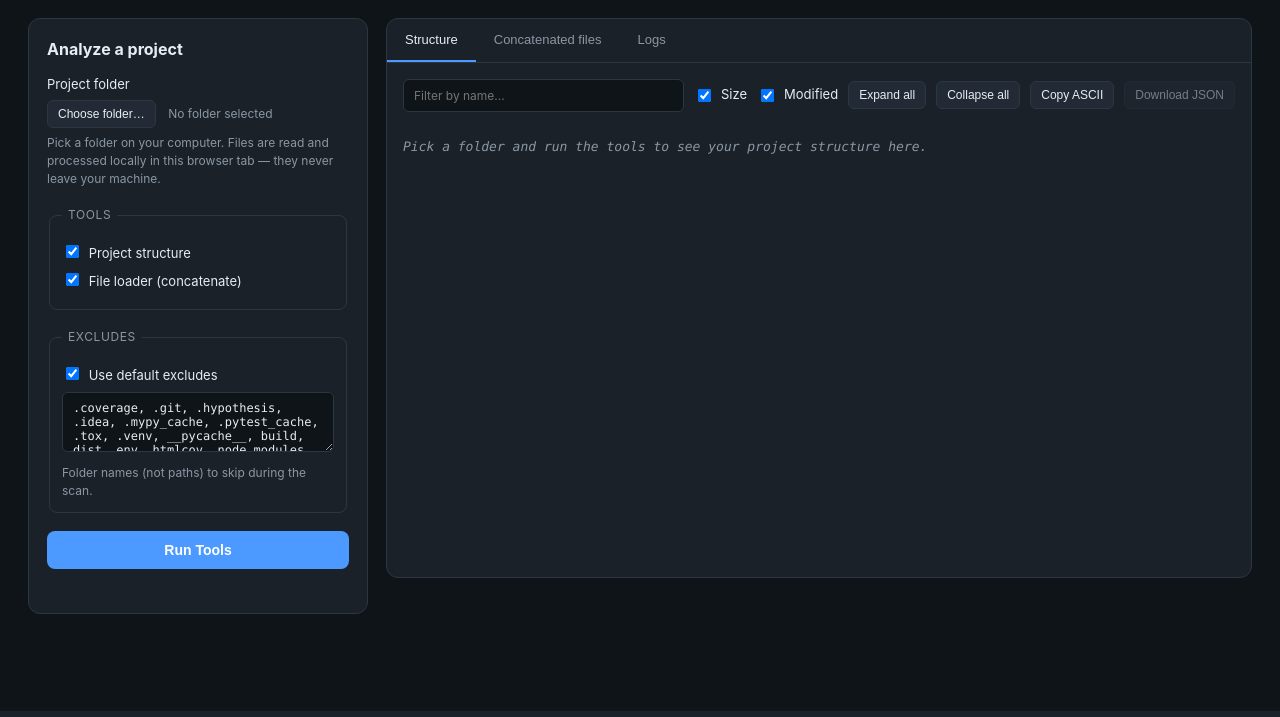
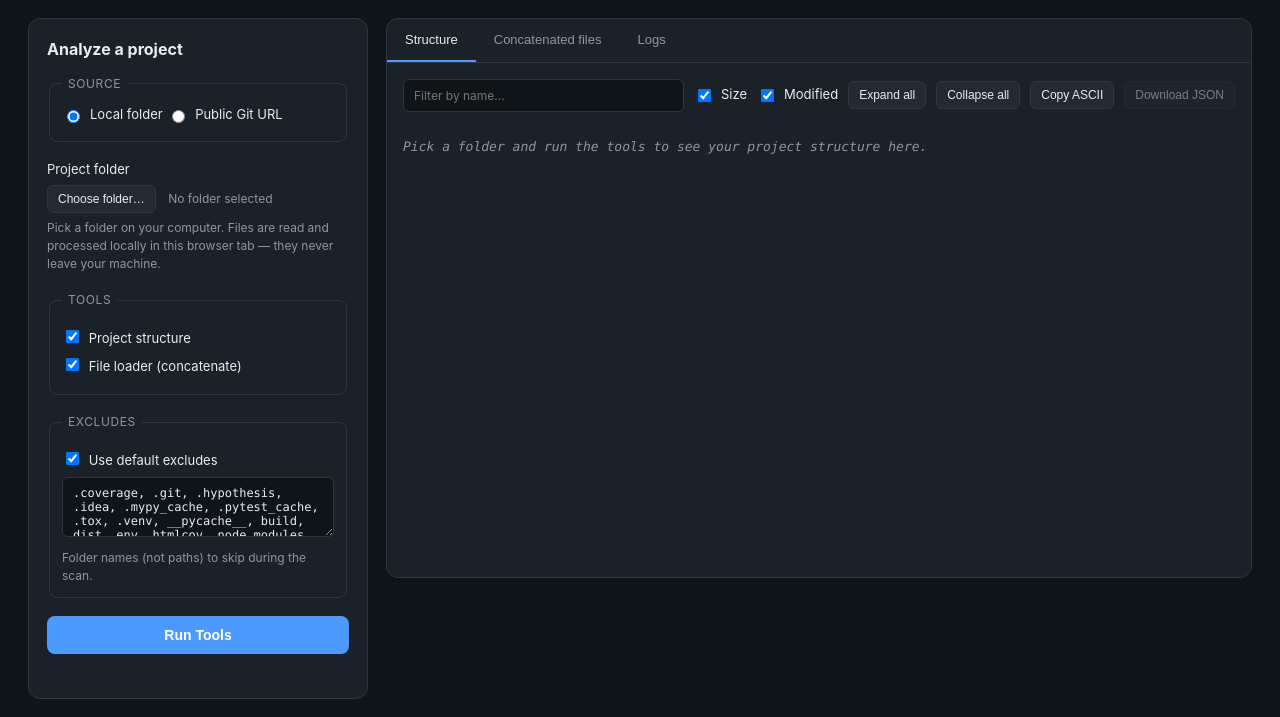
Before and after one commit to sidbetatester/AI-Dev-Kit, a Flask app: page / in a window 1280 px wide. Shown: the part 89-806 px from the top of the page. Run offline with Flask 3, Linux system fonts and the light colour scheme; some libraries are stand-ins or nearby versions.

Commit message:
Add public-repo URL mode to the web app (client-side clone)
Web app now has a "Source" toggle: "Local folder" (existing) and "Public Git
URL". Git mode clones a PUBLIC repo entirely client-side via isomorphic-git
(lazy-loaded ESM from CDN) into an in-memory memfs volume, then copies it into
the same Pyodide /work/<root> MEMFS so the existing run-tools flow is reused.

- No backend cloning: app.py stays a thin static host (honors "no server").
- Public repos only, no token; user's own machine files are never uploaded.
- In-memory FS (memfs) => nothing persists to disk/IndexedDB, no cleanup.
- CORS proxy required (browsers can't speak raw git); default cors.isomorphic-git.org,
  user-editable in an "Advanced" field, with disclosure.
- Exclude-dir parity with the folder picker (placeholders incl. default .git).
- repoNameFromUrl parses via new URL() and sanitizes to a safe slug.
- ensureGitLibs resets its memoized promise on import failure (retryable).

Also completed a desktop-vs-web parity audit (reported to user). Remaining web
gaps are documented; several desktop features (open file / reveal in explorer /
copy absolute path) are browser-impossible by design.

Code review: PASS. Smoke test (webapp/smoke_test.py) passes; /core allowlist
still serves only the 2 core modules.

Notes: gunicorn caches Jinja templates (--reload only watches .py) — restart the
workflow after template edits. Could not run an in-browser end-to-end clone test
from this environment (no node; browser is the real runtime); CDN modules verified
reachable (200) and usage follows the canonical isomorphic-git browser pattern.

```diff
--- a/webapp/static/css/style.css
+++ b/webapp/static/css/style.css
@@ -76,7 +76,7 @@ input[type="file"] {
   color: var(--muted);
 }
 
-textarea, input[type="search"] {
+textarea, input[type="search"], .text-input {
   width: 100%;
   background: var(--bg);
   border: 1px solid var(--border);
@@ -89,6 +89,16 @@ textarea, input[type="search"] {
 }
 
 input[type="search"] { font-family: inherit; }
+.text-input { font-family: inherit; }
+
+details.advanced { margin-top: 8px; }
+details.advanced summary {
+  cursor: pointer;
+  font-size: 12px;
+  color: var(--muted);
+  user-select: none;
+}
+details.advanced[open] summary { margin-bottom: 6px; }
 
 .check { display: block; font-size: 13px; margin: 6px 0; cursor: pointer; }
 .check.inline { display: inline-flex; align-items: center; gap: 4px; margin: 0; }
--- a/webapp/static/js/app.js
+++ b/webapp/static/js/app.js
@@ -15,6 +15,7 @@
   let currentStructure = null;
   let lastOutputs = { text: null, json: null, log: null };
   let pyodidePromise = null;
+  let gitLibsPromise = null;
   let selectedDirHandle = null;
   let selectedFiles = null;
 
@@ -88,6 +89,124 @@
       return pyodide;
     })();
     return pyodidePromise;
+  }
+
+  // ---- Public Git repo clone (client-side, in-browser) ------------------
+  // Browsers can't speak the raw git protocol, so the clone runs over HTTPS
+  // via isomorphic-git relayed through a CORS proxy. Public repos only, no
+  // token. The user's own machine files are never uploaded. The clone lives in
+  // an in-memory filesystem (memfs) — nothing is persisted to disk/IndexedDB.
+  function ensureGitLibs() {
+    if (gitLibsPromise) return gitLibsPromise;
+    gitLibsPromise = (async () => {
+      setStatus("Loading git client (one-time)...");
+      try {
+        const [gitMod, httpMod, memfsMod] = await Promise.all([
+          import("https://esm.sh/isomorphic-git@1.27.1"),
+          import("https://esm.sh/isomorphic-git@1.27.1/http/web"),
+          import("https://esm.sh/memfs@4"),
+        ]);
+        setStatus("");
+        return {
+          git: gitMod.default || gitMod,
+          http: httpMod.default || httpMod,
+          Volume: memfsMod.Volume,
+          createFsFromVolume: memfsMod.createFsFromVolume,
+        };
+      } catch (e) {
+        // Don't poison future attempts: a transient import failure should be
+        // retryable without a full page reload.
+        gitLibsPromise = null;
+        throw e;
+      }
+    })();
+    return gitLibsPromise;
+  }
+
+  function repoNameFromUrl(url) {
+    let pathname = url.trim();
+    try {
+      pathname = new URL(url.trim()).pathname;
+    } catch (e) {
+      /* not a parseable absolute URL — fall back to raw string parsing */
+    }
+    const u = pathname.replace(/\/+$/, "").replace(/\.git$/i, "");
+    const segs = u.split("/").filter(Boolean);
+    const last = segs.length ? segs[segs.length - 1] : "";
+    // Sanitize to a safe directory slug (strip query/fragment leftovers, etc.).
+    const slug = last.replace(/[^A-Za-z0-9._-]/g, "_");
+    return slug || "repo";
+  }
+
+  async function cloneRepoToFs(pyodide, url, excludeSet, corsProxy) {
+    const { git, http, Volume, createFsFromVolume } = await ensureGitLibs();
+    // Fresh in-memory volume per clone; it is garbage-collected once references
+    // drop after we copy the files out — no cleanup, no persistence.
+    const vol = new Volume();
+    const mfs = createFsFromVolume(vol);
+    const pfs = mfs.promises;
+    const dir = "/repo";
+    await pfs.mkdir(dir, { recursive: true });
+
+    setStatus("Cloning repository in your browser...");
+    await git.clone({
+      fs: mfs,
+      http,
+      dir,
+      url,
+      corsProxy: corsProxy || undefined,
+      singleBranch: true,
+      depth: 1,
+      onProgress: (e) => {
+        if (!e || !e.phase) return;
+        const pct = e.total ? " " + Math.round((e.loaded / e.total) * 100) + "%" : "";
+        setStatus("Cloning: " + e.phase + pct);
+      },
+    });
+
+    // Reset the working tree, then copy the clone into Pyodide's MEMFS so the
+    // exact same downstream "run tools" path is reused.
+    pyodide.runPython(
+      "import shutil, os; shutil.rmtree('/work', ignore_errors=True); os.makedirs('/work', exist_ok=True)"
+    );
+    const FS = pyodide.FS;
+    const rootName = repoNameFromUrl(url);
+    const rootPath = "/work/" + rootName;
+    FS.mkdirTree(rootPath);
+
+    let count = 0;
+    async function copyDir(srcDir, destDir) {
+      const entries = await pfs.readdir(srcDir);
+      for (const name of entries) {
+        const srcPath = srcDir === "/" ? "/" + name : srcDir + "/" + name;
+        const destPath = destDir + "/" + name;
+        const st = await pfs.stat(srcPath);
+        if (st.isDirectory()) {
+          // Create every directory (including excluded ones) as a placeholder
+          // so the Python tools see/count it exactly like the folder picker.
+          FS.mkdirTree(destPath);
+          if (!excludeSet.has(name)) {
+            await copyDir(srcPath, destPath);
+          }
+        } else {
+          const data = await pfs.readFile(srcPath);
+          FS.writeFile(destPath, data);
+          try {
+            FS.utime(destPath, st.mtimeMs, st.mtimeMs);
+          } catch (e) {
+            /* best effort */
+          }
+          count++;
+          if (count % 200 === 0) {
+            setStatus("Copying files... " + count);
+            await new Promise((r) => setTimeout(r, 0));
+          }
+        }
+      }
+    }
+    await copyDir(dir, rootPath);
+
+    return { rootName, written: count };
   }
 
   // ---- Build the in-browser filesystem from the picked folder ----------
@@ -405,6 +524,26 @@
 
   const folderInput = document.getElementById("project-folder");
   const folderNameEl = document.getElementById("folder-name");
+  const localField = document.getElementById("local-field");
+  const gitField = document.getElementById("git-field");
+  const gitUrlEl = document.getElementById("git-url");
+  const corsProxyEl = document.getElementById("cors-proxy");
+
+  function getInputMode() {
+    const checked = document.querySelector('input[name="input-mode"]:checked');
+    return checked ? checked.value : "local";
+  }
+
+  function applyInputMode() {
+    const mode = getInputMode();
+    localField.classList.toggle("hidden", mode !== "local");
+    gitField.classList.toggle("hidden", mode !== "git");
+  }
+
+  document.querySelectorAll('input[name="input-mode"]').forEach((radio) => {
+    radio.addEventListener("change", applyInputMode);
+  });
+  applyInputMode();
 
   document.getElementById("pick-folder").addEventListener("click", async () => {
     if (window.showDirectoryPicker) {
@@ -431,7 +570,15 @@
 
   form.addEventListener("submit", async (e) => {
     e.preventDefault();
-    if (!selectedDirHandle && (!selectedFiles || !selectedFiles.length)) {
+    const inputMode = getInputMode();
+    const gitUrl = gitUrlEl.value.trim();
+
+    if (inputMode === "git") {
+      if (!gitUrl) {
+        showToast("Enter a public repository URL first.", true);
+        return;
+      }
+    } else if (!selectedDirHandle && (!selectedFiles || !selectedFiles.length)) {
       showToast("Choose a project folder first.", true);
       return;
     }
@@ -451,9 +598,19 @@
 
     try {
       const pyodide = await ensurePyodide();
-      const { rootName } = selectedDirHandle
-        ? await populateFsFromHandle(pyodide, selectedDirHandle, excludeSet)
-        : await populateFs(pyodide, selectedFiles, excludeSet);
+      let rootName;
+      if (inputMode === "git") {
+        ({ rootName } = await cloneRepoToFs(
+          pyodide,
+          gitUrl,
+          excludeSet,
+          corsProxyEl.value.trim()
+        ));
+      } else {
+        ({ rootName } = selectedDirHandle
+          ? await populateFsFromHandle(pyodide, selectedDirHandle, excludeSet)
+          : await populateFs(pyodide, selectedFiles, excludeSet));
+      }
 
       setStatus("Running tools in your browser...");
       await new Promise((r) => setTimeout(r, 0));
--- a/webapp/templates/index.html
+++ b/webapp/templates/index.html
@@ -21,12 +21,29 @@
     <section class="panel controls">
       <h2>Analyze a project</h2>
       <form id="analyze-form">
-        <div class="field">
+        <fieldset class="field">
+          <legend>Source</legend>
+          <label class="check inline"><input type="radio" name="input-mode" value="local" checked /> Local folder</label>
+          <label class="check inline"><input type="radio" name="input-mode" value="git" /> Public Git URL</label>
+        </fieldset>
+
+        <div class="field" id="local-field">
           <span class="field-label">Project folder</span>
           <button type="button" id="pick-folder" class="ghost">Choose folder…</button>
           <span id="folder-name" class="folder-name">No folder selected</span>
           <input type="file" id="project-folder" webkitdirectory directory multiple hidden />
           <small class="hint">Pick a folder on your computer. Files are read and processed locally in this browser tab — they never leave your machine.</small>
+        </div>
+
+        <div class="field hidden" id="git-field">
+          <span class="field-label">Public repository URL</span>
+          <input type="url" id="git-url" class="text-input" placeholder="https://github.com/user/repo" />
+          <small class="hint">Public repositories only — no login or token. The repo is cloned directly in this browser tab over HTTPS; the files on your own machine are never uploaded. Larger repos are slower than picking a local folder.</small>
+          <details class="advanced">
+            <summary>Advanced: CORS proxy</summary>
+            <input type="url" id="cors-proxy" class="text-input" value="https://cors.isomorphic-git.org" />
+            <small class="hint">Browsers can't speak the raw git protocol, so the clone is relayed through a CORS proxy. The default is a public proxy run by the isomorphic-git project — the repository is public and no credentials are ever sent. Point this at your own proxy if you prefer, or clear it if the host serves CORS headers directly.</small>
+          </details>
         </div>
 
         <fieldset class="field">
```
